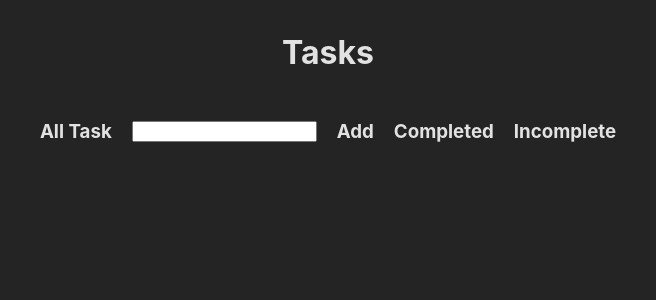
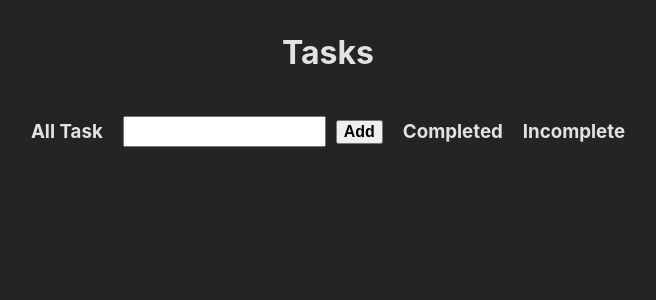
Before and after one commit to rakibul-wdp/full-stack-army, a React (Vite) app in the folder 30-frontend-3-react-functional-component/functional-component/: page /tasks in a window 1280 px wide. Shown: the top 300 px of the page, without its empty margins (312-968 px from the left). Built offline with nearby package versions, Linux system fonts and the light colour scheme.

Commit message:
add create task functionality

```diff
--- a/30-frontend-3-react-functional-component/functional-component/src/pages/Tasks.jsx
+++ b/30-frontend-3-react-functional-component/functional-component/src/pages/Tasks.jsx
@@ -2,6 +2,15 @@ import React, { useState } from 'react'
 
 const Tasks = () => {
   const [tasks, setTasks] = useState([]);
+  const [taskValue, setTaskValue] = useState("");
+
+  const handleTaskAdd = (e) => {
+    e.preventDefault();
+
+    setTasks([...tasks, { task: taskValue }])
+  }
+
+  console.log(tasks);
 
   return (
     <div style={{ display: "flex", flexDirection: "column", alignItems: "center", justifyContent: "center" }}>
@@ -9,15 +18,18 @@ const Tasks = () => {
       <div>
         <nav style={{ display: "flex", alignItems: "center", justifyContent: "space-between", gap: "20px" }}>
           <h3>All Task</h3>
-          <input type="text" name="task" id="task" />
-          <h3>Add</h3>
+          <form onSubmit={handleTaskAdd}>
+            <input value={taskValue}
+              onChange={(e) => setTaskValue(e.target.value)} type="text" name="task" id="task" style={{ marginRight: "10px", padding: "5px 0", fontSize: "15px" }} />
+            <input type="submit" value="Add" style={{ fontSize: "16px", fontWeight: "bold" }} />
+          </form>
           <h3>Completed</h3>
           <h3>Incomplete</h3>
         </nav>
         <ol>
           {
-            tasks.map((task) => (
-              <li key={task.id}>{task}</li>
+            tasks.map((task, index) => (
+              <li key={index}>{task.task}</li>
             ))
           }
         </ol>
```
